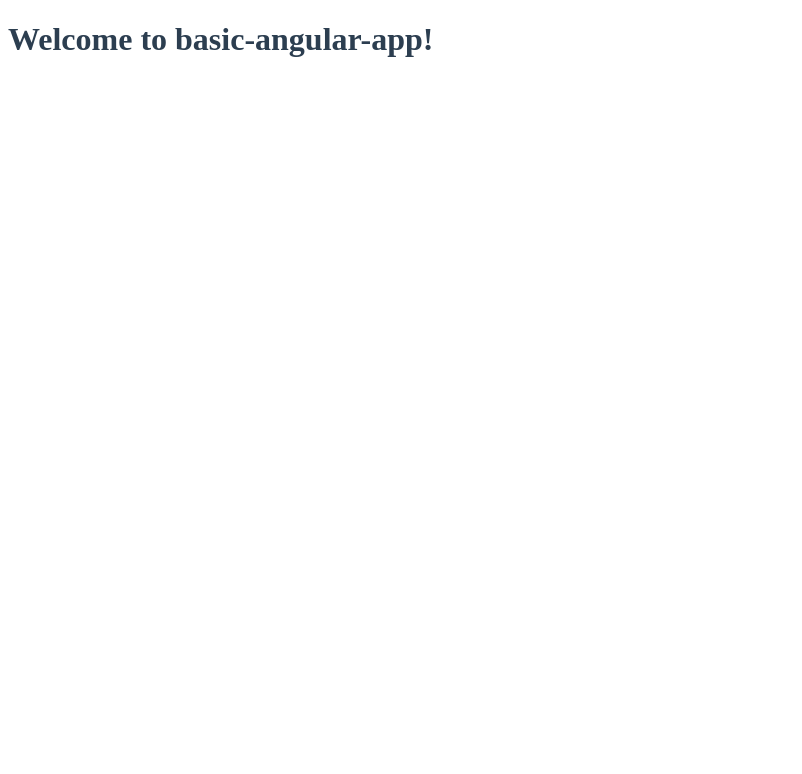
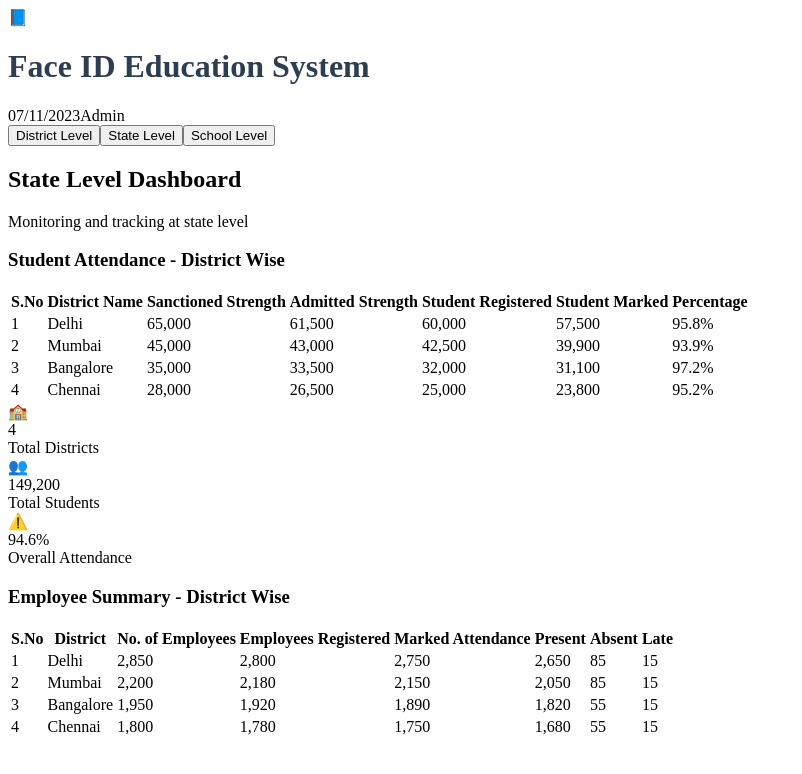
Before and after one commit to vignesh7595/dash, an Angular app: page / in a window 1280 px wide. Shown: the top 774 px of the page, without its empty margins (0-802 px from the left). Built offline with nearby package versions, Linux system fonts and the light colour scheme.

Commit message:
TodoWrite
cgen-da398f3a268c41729cca3522b5fc1966

```diff
--- a/src/app/app.component.html
+++ b/src/app/app.component.html
@@ -1 +1,166 @@
-<h1>Welcome to {{ title }}!</h1>
+<div class="dashboard-container">
+  <header class="dashboard-header">
+    <div class="header-content">
+      <div class="logo-section">
+        <div class="logo-icon">📘</div>
+        <h1 class="system-title">Face ID Education System</h1>
+      </div>
+      <div class="date-admin">
+        <span class="current-date">07/11/2023</span>
+        <span class="admin-label">Admin</span>
+      </div>
+    </div>
+  </header>
+
+  <nav class="navigation-tabs">
+    <button class="nav-tab" [class.active]="activeTab === 'district'">District Level</button>
+    <button class="nav-tab active" [class.active]="activeTab === 'state'">State Level</button>
+    <button class="nav-tab" [class.active]="activeTab === 'school'">School Level</button>
+  </nav>
+
+  <main class="dashboard-content">
+    <div class="dashboard-title">
+      <h2>State Level Dashboard</h2>
+      <p class="dashboard-subtitle">Monitoring and tracking at state level</p>
+    </div>
+
+    <section class="attendance-section">
+      <h3 class="section-title">Student Attendance - District Wise</h3>
+      <div class="table-container">
+        <table class="attendance-table">
+          <thead>
+            <tr>
+              <th>S.No</th>
+              <th>District Name</th>
+              <th>Sanctioned Strength</th>
+              <th>Admitted Strength</th>
+              <th>Student Registered</th>
+              <th>Student Marked</th>
+              <th>Percentage</th>
+            </tr>
+          </thead>
+          <tbody>
+            <tr>
+              <td>1</td>
+              <td>Delhi</td>
+              <td>65,000</td>
+              <td>61,500</td>
+              <td>60,000</td>
+              <td>57,500</td>
+              <td class="percentage-cell high">95.8%</td>
+            </tr>
+            <tr>
+              <td>2</td>
+              <td>Mumbai</td>
+              <td>45,000</td>
+              <td>43,000</td>
+              <td>42,500</td>
+              <td>39,900</td>
+              <td class="percentage-cell high">93.9%</td>
+            </tr>
+            <tr>
+              <td>3</td>
+              <td>Bangalore</td>
+              <td>35,000</td>
+              <td>33,500</td>
+              <td>32,000</td>
+              <td>31,100</td>
+              <td class="percentage-cell high">97.2%</td>
+            </tr>
+            <tr>
+              <td>4</td>
+              <td>Chennai</td>
+              <td>28,000</td>
+              <td>26,500</td>
+              <td>25,000</td>
+              <td>23,800</td>
+              <td class="percentage-cell high">95.2%</td>
+            </tr>
+          </tbody>
+        </table>
+      </div>
+    </section>
+
+    <section class="statistics-section">
+      <div class="stats-container">
+        <div class="stat-card schools">
+          <div class="stat-icon">🏫</div>
+          <div class="stat-number">4</div>
+          <div class="stat-label">Total Districts</div>
+        </div>
+        <div class="stat-card students">
+          <div class="stat-icon">👥</div>
+          <div class="stat-number">149,200</div>
+          <div class="stat-label">Total Students</div>
+        </div>
+        <div class="stat-card attendance">
+          <div class="stat-icon">⚠️</div>
+          <div class="stat-number">94.6%</div>
+          <div class="stat-label">Overall Attendance</div>
+        </div>
+      </div>
+    </section>
+
+    <section class="employee-section">
+      <h3 class="section-title">Employee Summary - District Wise</h3>
+      <div class="table-container">
+        <table class="employee-table">
+          <thead>
+            <tr>
+              <th>S.No</th>
+              <th>District</th>
+              <th>No. of Employees</th>
+              <th>Employees Registered</th>
+              <th>Marked Attendance</th>
+              <th>Present</th>
+              <th>Absent</th>
+              <th>Late</th>
+            </tr>
+          </thead>
+          <tbody>
+            <tr>
+              <td>1</td>
+              <td>Delhi</td>
+              <td>2,850</td>
+              <td>2,800</td>
+              <td>2,750</td>
+              <td>2,650</td>
+              <td>85</td>
+              <td>15</td>
+            </tr>
+            <tr>
+              <td>2</td>
+              <td>Mumbai</td>
+              <td>2,200</td>
+              <td>2,180</td>
+              <td>2,150</td>
+              <td>2,050</td>
+              <td>85</td>
+              <td>15</td>
+            </tr>
+            <tr>
+              <td>3</td>
+              <td>Bangalore</td>
+              <td>1,950</td>
+              <td>1,920</td>
+              <td>1,890</td>
+              <td>1,820</td>
+              <td>55</td>
+              <td>15</td>
+            </tr>
+            <tr>
+              <td>4</td>
+              <td>Chennai</td>
+              <td>1,800</td>
+              <td>1,780</td>
+              <td>1,750</td>
+              <td>1,680</td>
+              <td>55</td>
+              <td>15</td>
+            </tr>
+          </tbody>
+        </table>
+      </div>
+    </section>
+  </main>
+</div>
```
